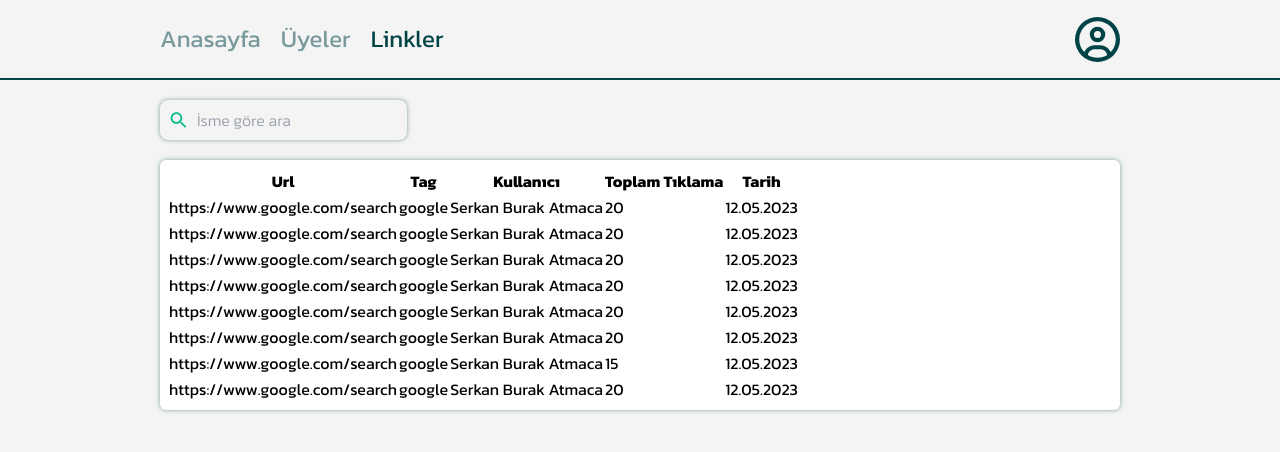
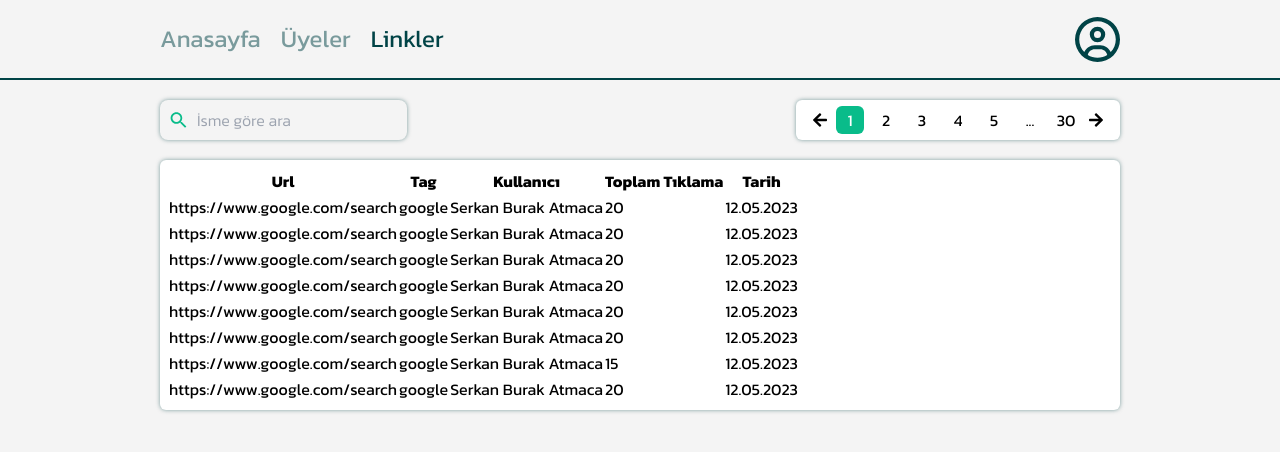
Before and after one commit to NNakreSS/next-url_shortener, a Next.js app: page /admin/links in a window 1280 px wide. Shown: the top 452 px of the page. Built offline with nearby package versions, Linux system fonts and the light colour scheme.

Commit message:
create pagination component

```diff
--- a/src/app/components/general/Pagination.tsx
+++ b/src/app/components/general/Pagination.tsx
@@ -1,24 +1,98 @@
 "use client";
+import clsx from "clsx";
+import React, { useState } from "react";
 
-import { useState } from "react";
+import { FaArrowRight, FaArrowLeft } from "react-icons/fa";
 
-function Pagination() {
-  const data = new Array(20).map((_, i: number) => i + 1);
-  const [currentPage, setCurrentPage] = useState<number>(1);
-  const limit = 5;
+interface PaginationProps {
+  className?: string;
+  totalPages: number;
+  currentPage: number;
+  onPageChange: (page: number) => void;
+}
 
-  const start = (currentPage - 1) * limit; // 0 , 5 ,10 , 15
-  const end = start + limit; // 5 , 10 , 15 , 20
+const Pagination = ({
+  currentPage,
+  onPageChange,
+  totalPages,
+  className,
+}: PaginationProps) => {
+  const getPageNumbers = () => {
+    const pages: [string | number] = [1];
+    const maxPageNumbersToShow = 7;
+    const halfMaxPagesToShow = Math.floor(maxPageNumbersToShow / 2);
 
-  const entries = data.slice(start, end);
+    // Aktif sayfa ortalarda olduğunda
+    if (
+      currentPage > halfMaxPagesToShow &&
+      currentPage < totalPages - halfMaxPagesToShow
+    ) {
+      pages.push("...");
+      for (let i = currentPage - 1; i <= currentPage + 1; i++) {
+        pages.push(i);
+      }
+      pages.push("...");
+    }
+    // Aktif sayfa başlangıç sayfalarda olduğunda
+    else if (currentPage <= halfMaxPagesToShow) {
+      for (let i = 2; i <= maxPageNumbersToShow - 2; i++) {
+        pages.push(i);
+      }
+      pages.push("...");
+    }
+    // Aktif sayfa son sayfalarda olduğunda
+    else {
+      pages.push("...");
+      for (
+        let i = totalPages - (maxPageNumbersToShow - 3);
+        i < totalPages;
+        i++
+      ) {
+        pages.push(i);
+      }
+    }
+
+    // Bitiş sayfasını ekle
+    if (totalPages > 1) {
+      pages.push(totalPages);
+    }
+
+    return pages;
+  };
 
   return (
-    <div className="flex flex-col gap-2 items-center">
-      {entries.map((entry) => (
-        <p key={entry}>{entry}</p>
+    <div
+      className={clsx(
+        "flex gap-2 items-center justify-evenly bg-white shadow-cover py-1 px-4 rounded-md h-10",
+        className
+      )}
+    >
+      <button
+        onClick={() => onPageChange(currentPage - 1)}
+        disabled={currentPage === 1}
+      >
+        <FaArrowLeft />
+      </button>
+      {getPageNumbers().map((page, index) => (
+        <button
+          key={index}
+          onClick={() => typeof page === "number" && onPageChange(page)}
+          className={clsx("w-7 h-7 rounded-md", {
+            "bg-green text-white": page === currentPage,
+          })}
+          disabled={page === "..."}
+        >
+          {page}
+        </button>
       ))}
+      <button
+        onClick={() => onPageChange(currentPage + 1)}
+        disabled={currentPage === totalPages}
+      >
+        <FaArrowRight />
+      </button>
     </div>
   );
-}
+};
 
 export default Pagination;
```
